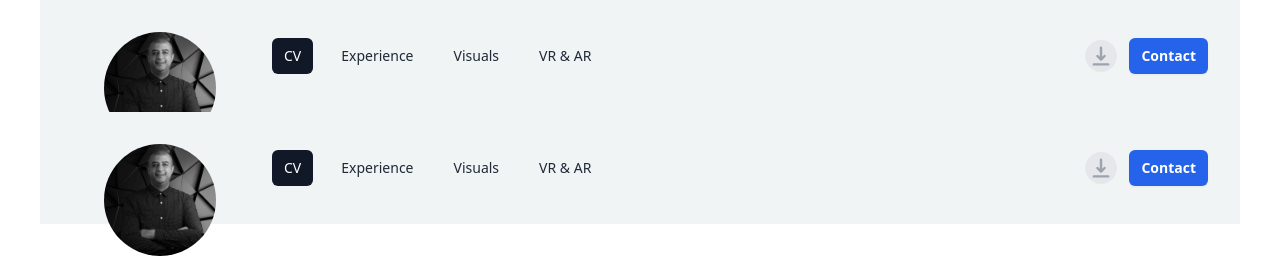
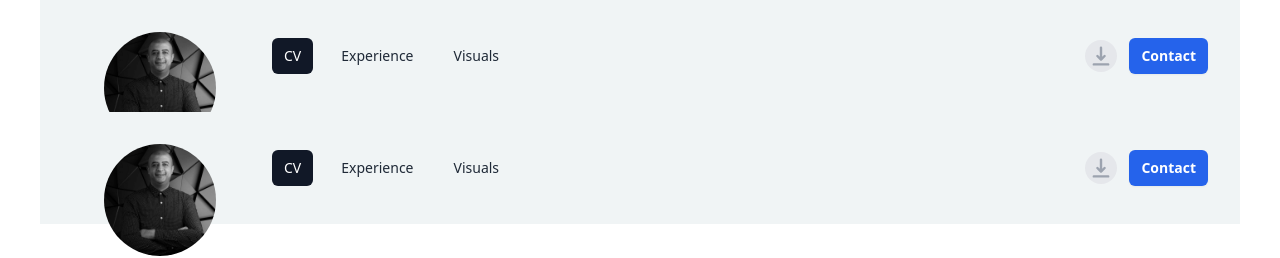
Before and after one commit to MoeSuo/Portfolio, a Next.js app: page /components/nav/nav in a window 1280 px wide. Shown: the top 258 px of the page. Built offline with nearby package versions, Linux system fonts and the light colour scheme.

Commit message:
Update nav.jsx

```diff
--- a/src/pages/components/nav/nav.jsx
+++ b/src/pages/components/nav/nav.jsx
@@ -8,7 +8,7 @@ const navigation = [
   { name: "CV", href: "/", current: true },
   { name: "Experience", href: "#", current: false },
   { name: "Visuals", href: "/visuals", current: false },
-  { name: "VR & AR", href: "/vr-ar", current: false },
+
 ];
 
 function classNames(...classes) {
```
